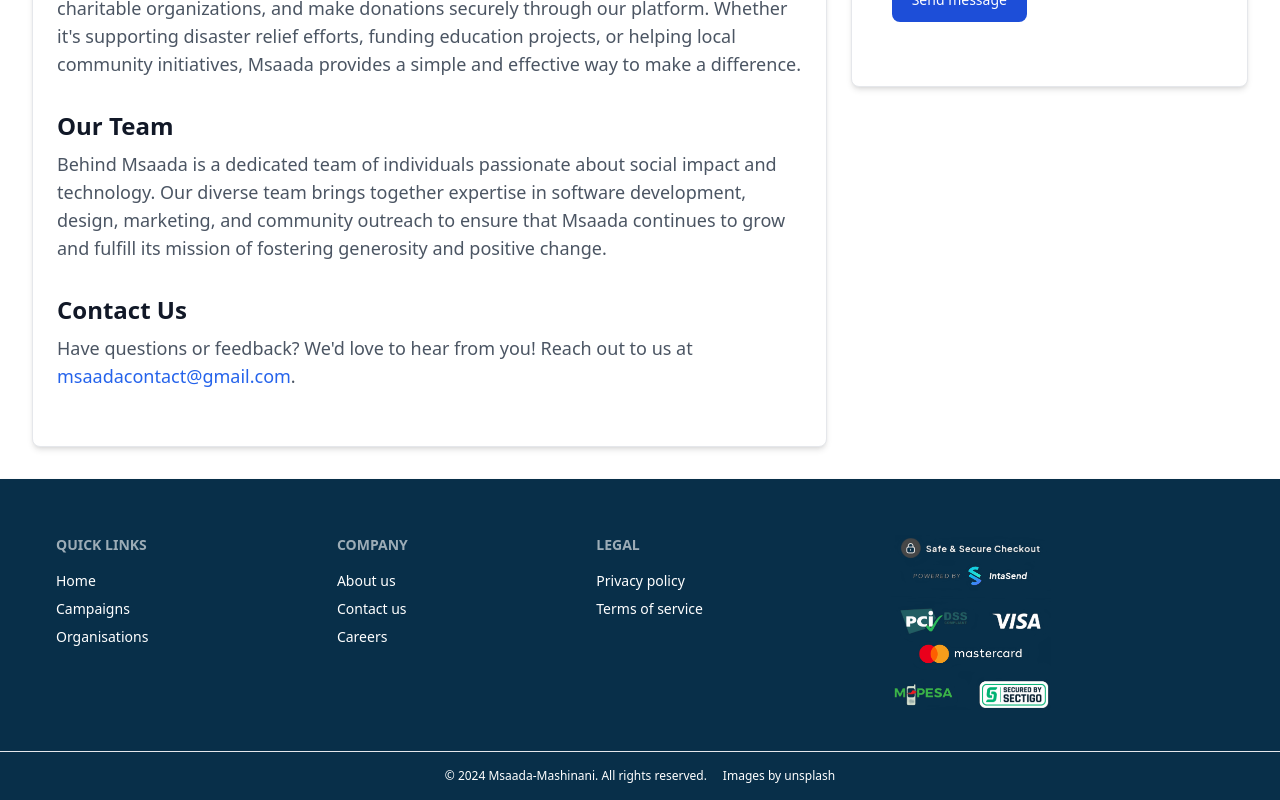
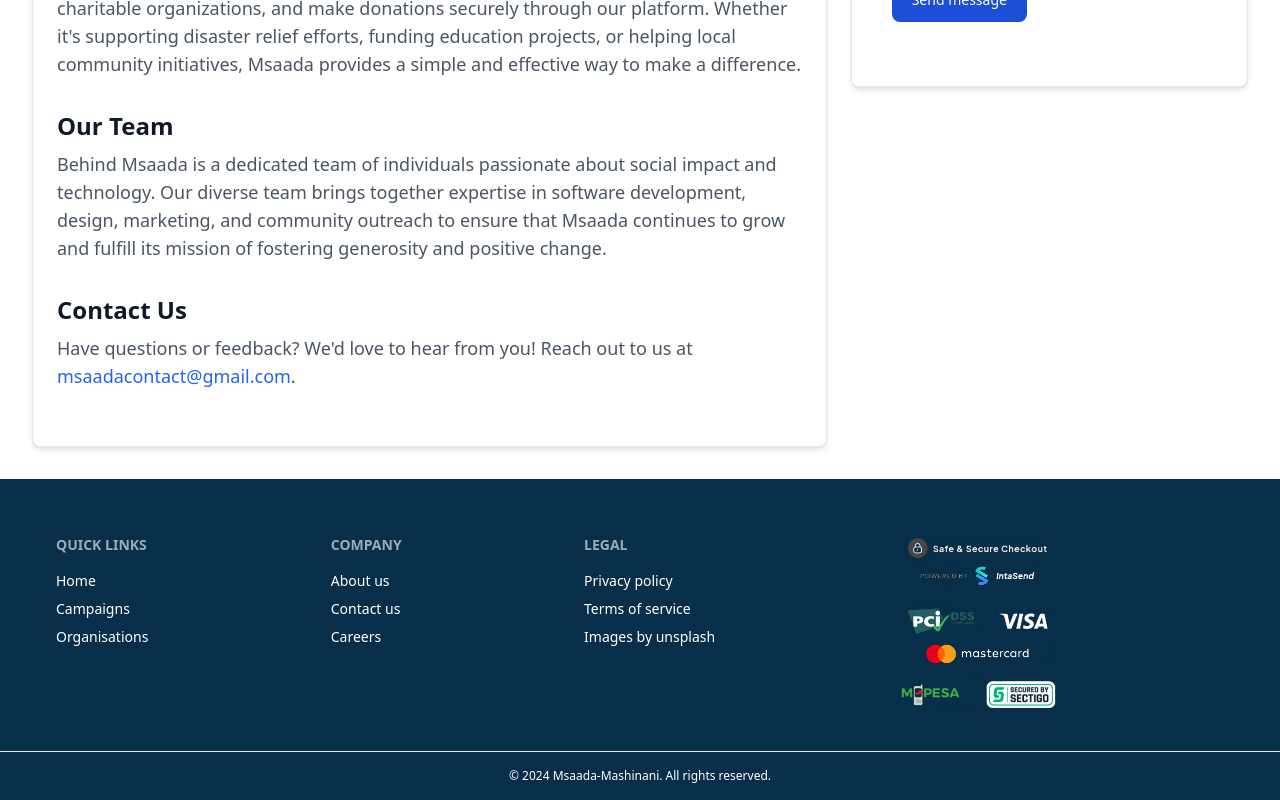
Before and after one commit to MuchokiDavid/Msaadafund-Frontend, a React (Create React App) app: page /about in a window 1280 px wide. Shown: the part 1019-1819 px from the top of the page. Built offline with nearby package versions, Linux system fonts and the light colour scheme.

Commit message:
editted unsplash badge

```diff
--- a/src/components/reusables/Copyright.jsx
+++ b/src/components/reusables/Copyright.jsx
@@ -15,12 +15,10 @@ function Copyright() {
     <>
     <hr className='font-normal'/>
     <div className='flex justify-center items-center bg-sky-950 h-12'>
-
         <div className='text-white text-xs text-center bg-sky-950 h-8 p-2'>
         © {currentYear} Msaada-Mashinani. All rights reserved.
       </div>
       <div>
-      <button className='text-white text-xs text-left bg-sky-950 h-8 p-2'>Images by unsplash</button>
       {/* <a className='text-white text-xs text-left bg-sky-950 h-8 p-2' href="https://unsplash.com" target="_blank" rel="noopener noreferrer">Images by unsplash</a> */}
       </div>
     </div>
--- a/src/components/reusables/Footer.jsx
+++ b/src/components/reusables/Footer.jsx
@@ -34,6 +34,7 @@ function Footer() {
             <h6 className="footer-title">Legal</h6>
             <a href='/privacy' className="link link-hover">Privacy policy</a>
             <a href='/terms' className="link link-hover">Terms of service</a>
+            <p className='hover:underline'>Images by unsplash</p>
             {/* <h6 className="footer-title mt-2">Social</h6>
             <div className="grid grid-flow-col gap-4">
             <a><svg xmlns="http://www.w3.org/2000/svg" width="20" height="20" viewBox="0 0 24 24" className="fill-current"><path d="M24 4.557c-.883.392-1.832.656-2.828.775 1.017-.609 1.798-1.574 2.165-2.724-.951.564-2.005.974-3.127 1.195-.897-.957-2.178-1.555-3.594-1.555-3.179 0-5.515 2.966-4.797 6.045-4.091-.205-7.719-2.165-10.148-5.144-1.29 2.213-.669 5.108 1.523 6.574-.806-.026-1.566-.247-2.229-.616-.054 2.281 1.581 4.415 3.949 4.89-.693.188-1.452.232-2.224.084.626 1.956 2.444 3.379 4.6 3.419-2.07 1.623-4.678 2.348-7.29 2.04 2.179 1.397 4.768 2.212 7.548 2.212 9.142 0 14.307-7.721 13.995-14.646.962-.695 1.797-1.562 2.457-2.549z"></path></svg></a>
```
